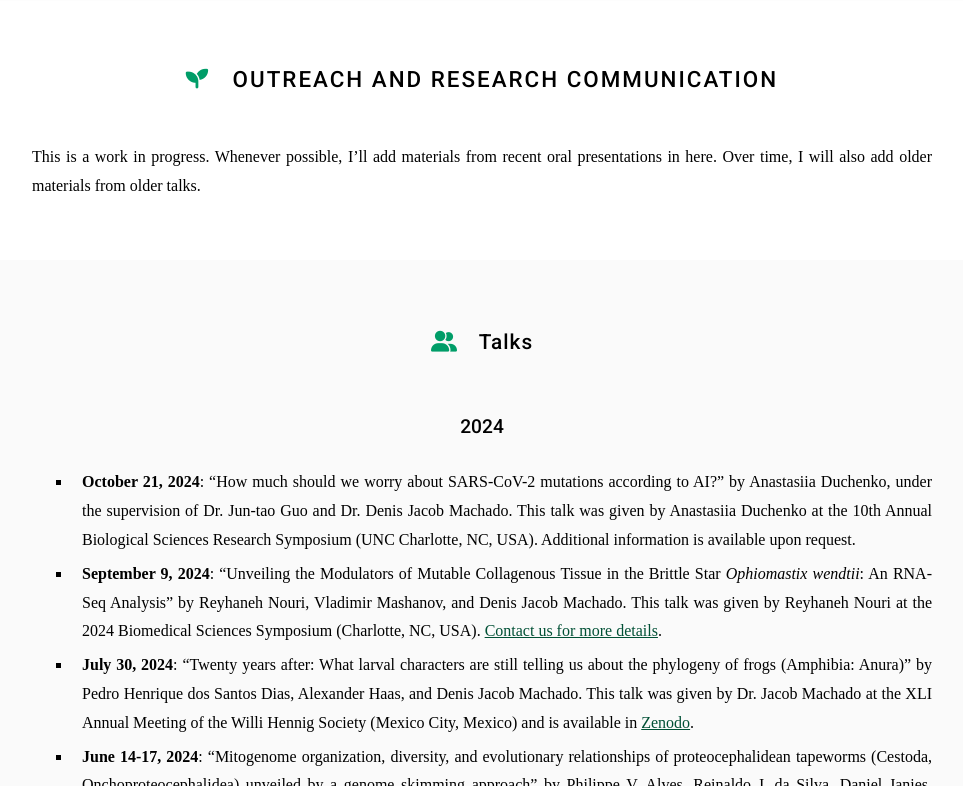
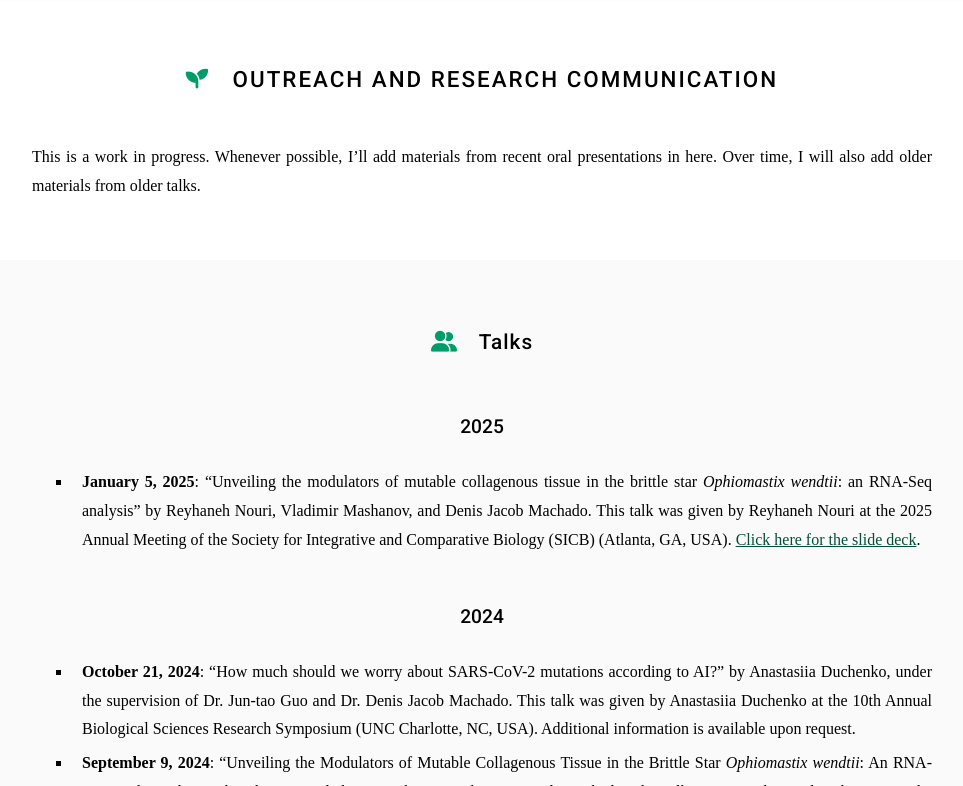
Before and after one commit to machadodj/machadodj.github.io, a Jekyll site: the page built from outreach/index.md, in a window 1280 px wide and 900 px high, cut to the strip 114-900 px from the top of the window. Shown: the whole strip, without its empty margins (158-1121 px from the left). Built offline with Jekyll 4.4.1, drawn with Linux system fonts in a browser that asks for light colours; nearby versions of some CDN libraries; some web fonts are replaced.

Commit message:
Update index.md

```diff
--- a/outreach/index.md
+++ b/outreach/index.md
@@ -16,6 +16,10 @@ This is a work in progress. Whenever possible, I'll add materials from recent or
 <!--Oral Presentations-->
 
 ## <i class="fas fa-user-group"></i>Talks
+
+### 2025
+
+- **January 5, 2025**: "Unveiling the modulators of mutable collagenous tissue in the brittle star _Ophiomastix	wendtii_: an RNA-Seq analysis" by Reyhaneh Nouri, Vladimir Mashanov, and Denis Jacob Machado. This talk was given by Reyhaneh Nouri at the 2025 Annual Meeting of the Society for Integrative and Comparative Biology (SICB) (Atlanta, GA, USA). [Click here for the slide deck](https://gitlab.com/phyloinformatics-presentations/20241121/-/blob/main/reyhaneh_nouri/20250105_Nouri.pdf).
 
 ### 2024
 
```
